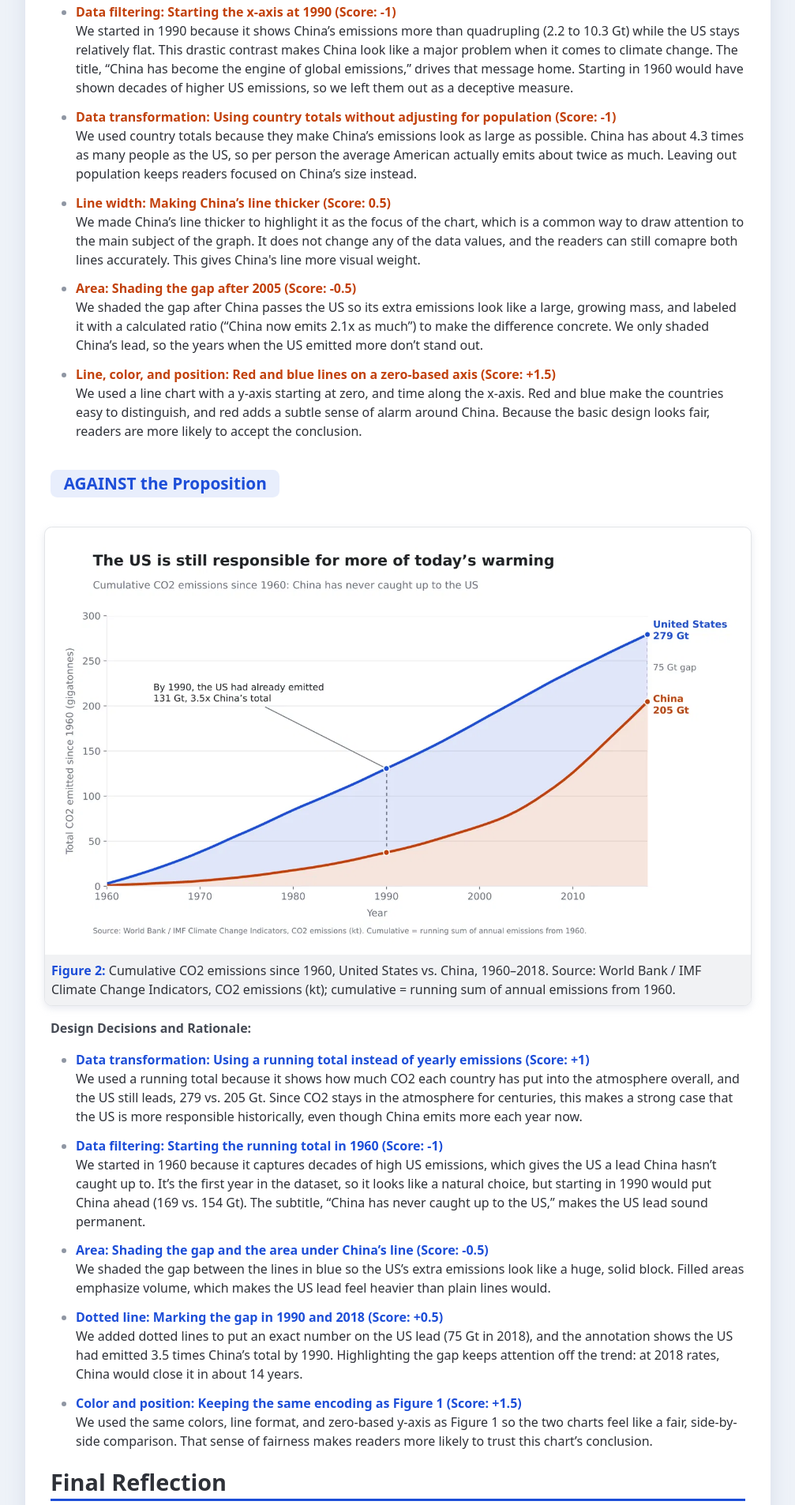
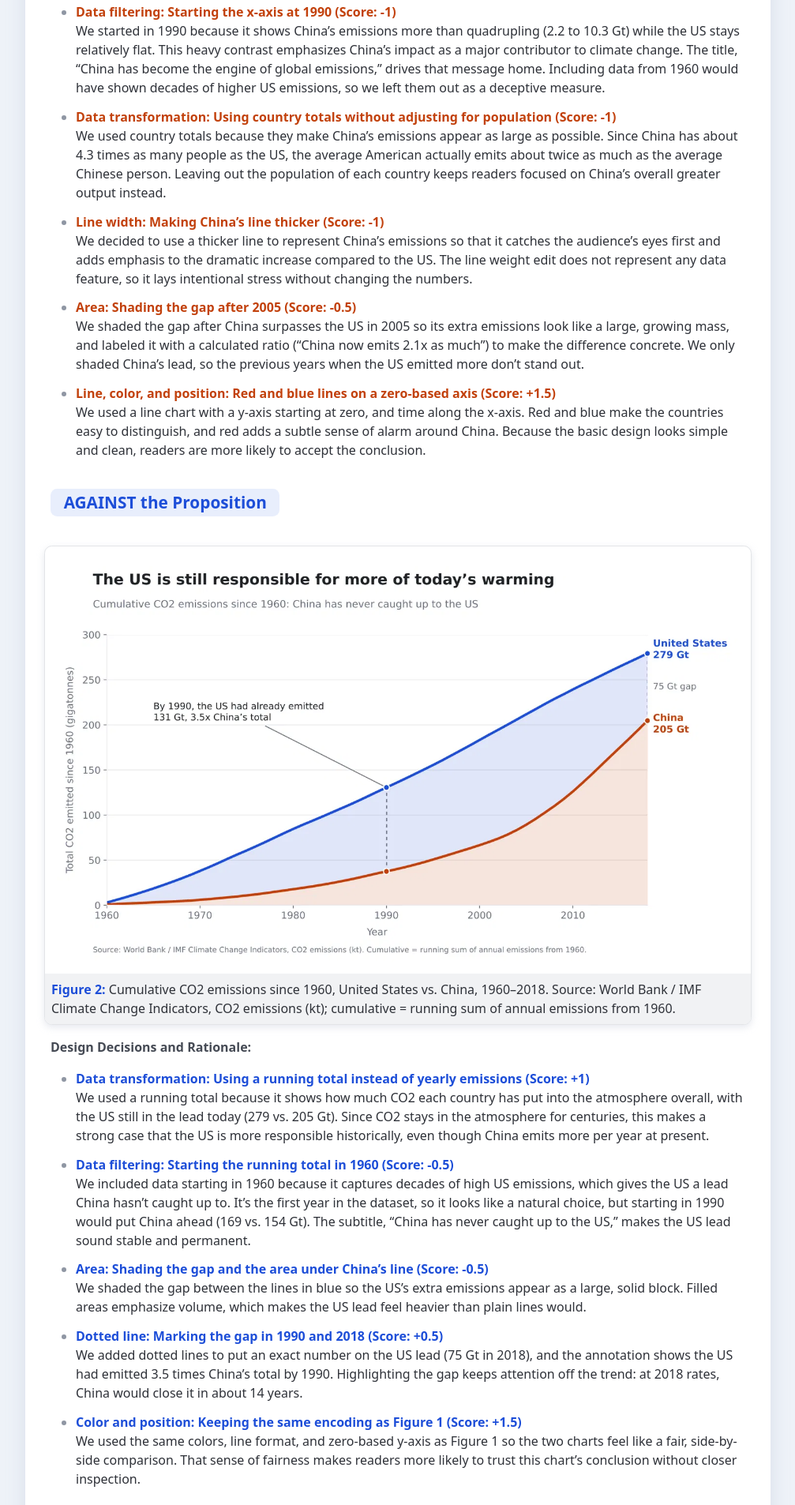
Before and after one commit to jeffreykang03/dsc106-project2, a plain HTML site: page index.html in a window 1280 px wide. Shown: the part 1294-3200 px from the top of the page at 79% size, without its empty margins (136-1143 px from the left). Drawn offline with Linux system fonts and the light colour scheme.

Commit message:
more edits

```diff
--- a/index.html
+++ b/index.html
@@ -218,11 +218,11 @@
                 <p class="decisions-label">Design Decisions and Rationale:</p>
 
                 <ul>
-                    <li><strong>Data filtering: Starting the x-axis at 1990 (Score: -1)</strong><br />We started in 1990 because it shows China’s emissions more than quadrupling (2.2 to 10.3 Gt) while the US stays relatively flat. This drastic contrast makes China look like a major problem when it comes to climate change. The title, “China has become the engine of global emissions,” drives that message home. Starting in 1960 would have shown decades of higher US emissions, so we left them out as a deceptive measure.</li>
-                    <li><strong>Data transformation: Using country totals without adjusting for population (Score: -1)</strong><br />We used country totals because they make China’s emissions look as large as possible. China has about 4.3 times as many people as the US, so per person the average American actually emits about twice as much. Leaving out population keeps readers focused on China’s size instead.</li>
-                    <li><strong>Line width: Making China’s line thicker (Score: 0.5)</strong><br />We made China’s line thicker to highlight it as the focus of the chart, which is a common way to draw attention to the main subject of the graph. It does not change any of the data values, and the readers can still comapre both lines accurately. This gives China's line more visual weight.</li>
-                    <li><strong>Area: Shading the gap after 2005 (Score: -0.5)</strong><br />We shaded the gap after China passes the US so its extra emissions look like a large, growing mass, and labeled it with a calculated ratio (“China now emits 2.1x as much”) to make the difference concrete. We only shaded China’s lead, so the years when the US emitted more don’t stand out.</li>
-                    <li><strong>Line, color, and position: Red and blue lines on a zero-based axis (Score: +1.5)</strong><br />We used a line chart with a y-axis starting at zero, and time along the x-axis. Red and blue make the countries easy to distinguish, and red adds a subtle sense of alarm around China. Because the basic design looks fair, readers are more likely to accept the conclusion.</li>
+                    <li><strong>Data filtering: Starting the x-axis at 1990 (Score: -1)</strong><br />We started in 1990 because it shows China’s emissions more than quadrupling (2.2 to 10.3 Gt) while the US stays relatively flat. This heavy contrast emphasizes China’s impact as a major contributor to climate change. The title, “China has become the engine of global emissions,” drives that message home. Including data from 1960 would have shown decades of higher US emissions, so we left them out as a deceptive measure.</li>
+                    <li><strong>Data transformation: Using country totals without adjusting for population (Score: -1)</strong><br />We used country totals because they make China’s emissions appear as large as possible. Since China has about 4.3 times as many people as the US, the average American actually emits about twice as much as the average Chinese person. Leaving out the population of each country keeps readers focused on China’s overall greater output instead.</li>
+                    <li><strong>Line width: Making China’s line thicker (Score: -1)</strong><br />We decided to use a thicker line to represent China’s emissions so that it catches the audience’s eyes first and adds emphasis to the dramatic increase compared to the US. The line weight edit does not represent any data feature, so it lays intentional stress without changing the numbers.</li>
+                    <li><strong>Area: Shading the gap after 2005 (Score: -0.5)</strong><br />We shaded the gap after China surpasses the US in 2005 so its extra emissions look like a large, growing mass, and labeled it with a calculated ratio (“China now emits 2.1x as much”) to make the difference concrete. We only shaded China’s lead, so the previous years when the US emitted more don’t stand out.</li>
+                    <li><strong>Line, color, and position: Red and blue lines on a zero-based axis (Score: +1.5)</strong><br />We used a line chart with a y-axis starting at zero, and time along the x-axis. Red and blue make the countries easy to distinguish, and red adds a subtle sense of alarm around China. Because the basic design looks simple and clean, readers are more likely to accept the conclusion.</li>
                 </ul>
             </section>
 
@@ -237,11 +237,11 @@
                 <p class="decisions-label">Design Decisions and Rationale:</p>
 
                 <ul>
-                    <li><strong>Data transformation: Using a running total instead of yearly emissions (Score: +1)</strong><br />We used a running total because it shows how much CO2 each country has put into the atmosphere overall, and the US still leads, 279 vs. 205 Gt. Since CO2 stays in the atmosphere for centuries, this makes a strong case that the US is more responsible historically, even though China emits more each year now.</li>
-                    <li><strong>Data filtering: Starting the running total in 1960 (Score: -1)</strong><br />We started in 1960 because it captures decades of high US emissions, which gives the US a lead China hasn’t caught up to. It’s the first year in the dataset, so it looks like a natural choice, but starting in 1990 would put China ahead (169 vs. 154 Gt). The subtitle, “China has never caught up to the US,” makes the US lead sound permanent.</li>
-                    <li><strong>Area: Shading the gap and the area under China’s line (Score: -0.5)</strong><br />We shaded the gap between the lines in blue so the US’s extra emissions look like a huge, solid block. Filled areas emphasize volume, which makes the US lead feel heavier than plain lines would.</li>
+                    <li><strong>Data transformation: Using a running total instead of yearly emissions (Score: +1)</strong><br />We used a running total because it shows how much CO2 each country has put into the atmosphere overall, with the US still in the lead today (279 vs. 205 Gt). Since CO2 stays in the atmosphere for centuries, this makes a strong case that the US is more responsible historically, even though China emits more per year at present.</li>
+                    <li><strong>Data filtering: Starting the running total in 1960 (Score: -0.5)</strong><br />We included data starting in 1960 because it captures decades of high US emissions, which gives the US a lead China hasn’t caught up to. It’s the first year in the dataset, so it looks like a natural choice, but starting in 1990 would put China ahead (169 vs. 154 Gt). The subtitle, “China has never caught up to the US,” makes the US lead sound stable and permanent.</li>
+                    <li><strong>Area: Shading the gap and the area under China’s line (Score: -0.5)</strong><br />We shaded the gap between the lines in blue so the US’s extra emissions appear as a large, solid block. Filled areas emphasize volume, which makes the US lead feel heavier than plain lines would.</li>
                     <li><strong>Dotted line: Marking the gap in 1990 and 2018 (Score: +0.5)</strong><br />We added dotted lines to put an exact number on the US lead (75 Gt in 2018), and the annotation shows the US had emitted 3.5 times China’s total by 1990. Highlighting the gap keeps attention off the trend: at 2018 rates, China would close it in about 14 years.</li>
-                    <li><strong>Color and position: Keeping the same encoding as Figure 1 (Score: +1.5)</strong><br />We used the same colors, line format, and zero-based y-axis as Figure 1 so the two charts feel like a fair, side-by-side comparison. That sense of fairness makes readers more likely to trust this chart’s conclusion.</li>
+                    <li><strong>Color and position: Keeping the same encoding as Figure 1 (Score: +1.5)</strong><br />We used the same colors, line format, and zero-based y-axis as Figure 1 so the two charts feel like a fair, side-by-side comparison. That sense of fairness makes readers more likely to trust this chart’s conclusion without closer inspection.</li>
                 </ul>
             </section>
 
@@ -250,7 +250,7 @@
 
                 <p>The proposition we are trying to persuade is: “China, not the United States, is most responsible for climate change.” Figure 1 supports this proposition by showing that China’s annual CO2 emissions have more than quadrupled since 1990 and are now about twice those of the US. Figure 2 argues against it by showing that, counting all emissions since 1960, the US has put more CO2 into the atmosphere than China (279 vs. 205 Gt). Our main deceptive technique is data filtering: Figure 1 starts in 1990 and Figure 2 starts in 1960, and the start year decides which country looks more responsible. This happens because the US industrialized first and emitted far more for decades, while China’s emissions only took off as it industrialized later. If Figure 2’s running total started in 1990 instead, China would lead (169 vs. 154 Gt). We used two different measures, yearly emissions and a running total, so each chart’s time window feels natural for its own argument rather than looking like the same chart cropped two ways.</p>
 
-                <p>At first, it was difficult to decide on which dataset we wanted to work with since there is a lot of data and the team had different interests. We ultimately decided to go with the climate change dataset within the World Bank/IMF Climate Change Indicators since it combined our interests. It was also difficult to figure out which proposition we wanted to go with, balancing ethics and overall how we would convey that problem. We had some pre-existing beliefs from other classes and prior knowledge about which country contributes more to climate change. But after wrangling and then visualizing the data, it was surprising to see that the leader in producing the most carbon emissions changes depending on the metric. What we also found surprising was how easy it is to mislead viewers by presenting data using certain design choices. Coming away from this project, we understand that there are often two sides to every story, and data visualization is a great tool to obscure one for the other.</p>
+                <p>At first, it was difficult to decide on which dataset we wanted to work with since there is a large variety of topics, each with a plethora of data, and the team had different interests. We ultimately decided to go with the climate change dataset within the World Bank/IMF Climate Change Indicators since it combined our interests. It was also difficult to figure out which proposition we wanted to go with, balancing ethics and overall how we would convey that problem. We had some pre-existing beliefs from other classes and prior knowledge about which country contributes more to climate change. But after wrangling and then visualizing the data, it was surprising to see that the leader in producing the most carbon emissions changes depending on the metric. We also found it surprising how easy it is to mislead viewers by presenting data using certain design choices. Coming away from this project, we understand that there are often two sides to every story, and data visualization is a great tool to obscure one for the other.</p>
 
                 <p>We define ethical analysis to be a fair representation of the data that is not fabricated, and ethical visualization as displaying that data in a clear format to the viewer. The line that crosses into misleading visualizations versus persuasive ones is when the data is either fabricated, misused, or misrepresented. For example, some data could have been made up, or certain differences in the data could be blown up to make them seem larger than they actually are. Our charts use real data and axes that start at zero. However, we chose to start one chart’s x-axis at 1990 and the other at 1960 to make one country or the other look more responsible. Neither choice is false, but each one hides information that would change the reader’s conclusion. Even so, we still think the data is sound. Our choices highlight differences that really exist rather than inventing them: China does emit more each year now, and the US has emitted more in total over time. The time window decides which of these true differences the reader sees. Because of this, we think a persuasive choice becomes misleading when a reasonable alternative would flip the takeaway, and the reader is not told about it.</p>
             </section>
```
